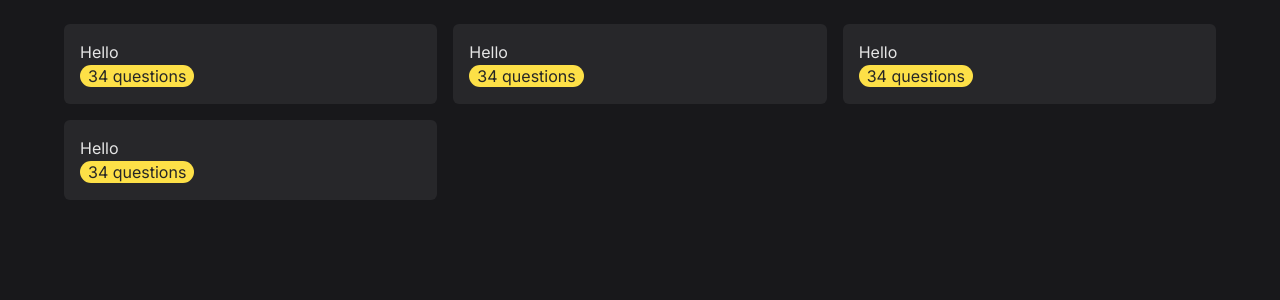
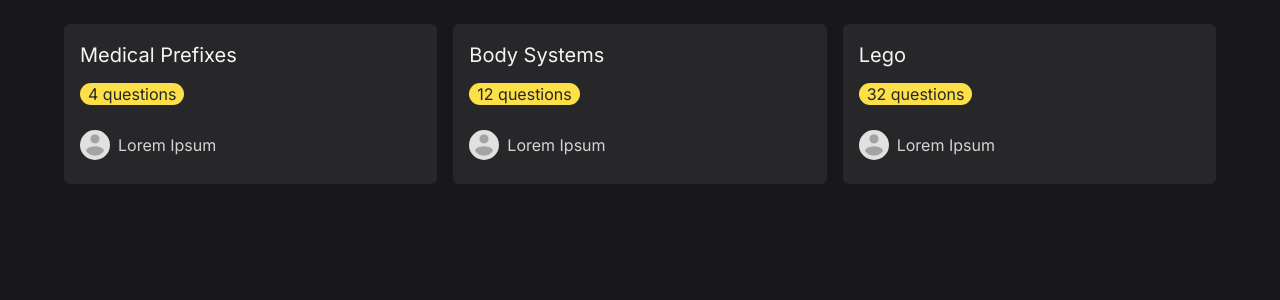
Before and after one commit to jane-does-coding/MyQuizlet, a Next.js app: page /quizzes in a window 1280 px wide. Shown: the top 300 px of the page. Built offline with nearby package versions, Linux system fonts and the light colour scheme.

Commit message:
grid and cards

```diff
--- a/app/components/GridCard.tsx
+++ b/app/components/GridCard.tsx
@@ -1,12 +1,20 @@
 import React from "react";
 
-const GridCard = () => {
+const GridCard = ({ card }: any) => {
 	return (
-		<div className="w-full bg-zinc-800 rounded-md py-4 px-4">
-			<h2 className="text-neutral-200">Hello</h2>
+		<div className="w-full bg-zinc-800 rounded-md py-4 pb-6 px-4">
+			<h2 className="text-neutral-100 mb-3 text-[1.25rem]">{card.title}</h2>
 			<span className="bg-yellow-300 text-neutral-800 px-2 py-[1px] rounded-full">
-				34 questions
+				{card.cards} questions
 			</span>
+			<div className="flex gap-2 items-center justify-start mt-6">
+				<img
+					src="/avatar.png"
+					className="w-[30px] h-[30px] object-cover rounded-full"
+					alt=""
+				/>
+				<h2 className="text-neutral-300">{card.author}</h2>
+			</div>
 		</div>
 	);
 };
--- a/app/components/Pages/Quizzes.tsx
+++ b/app/components/Pages/Quizzes.tsx
@@ -2,12 +2,29 @@ import React from "react";
 import GridCard from "../GridCard";
 
 const Quizzes = () => {
+	const cards = [
+		{
+			title: "Medical Prefixes",
+			cards: 4,
+			author: "Lorem Ipsum",
+		},
+		{
+			title: "Body Systems",
+			cards: 12,
+			author: "Lorem Ipsum",
+		},
+		{
+			title: "Lego",
+			cards: 32,
+			author: "Lorem Ipsum",
+		},
+	];
+
 	return (
 		<div className="grid grid-cols-3 w-[90%] mx-auto gap-4">
-			<GridCard />
-			<GridCard />
-			<GridCard />
-			<GridCard />
+			{cards.map((card) => (
+				<GridCard card={card} />
+			))}
 		</div>
 	);
 };
```
